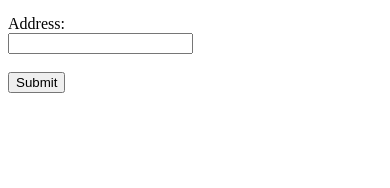
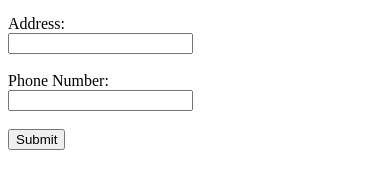
Before and after one commit to sami7x/forking, a plain HTML site: page index.html in a window 390 px wide. Shown: the part 122-310 px from the top of the page. Drawn offline with Linux system fonts and the light colour scheme.

Commit message:
phone number added

```diff
--- a/index.html
+++ b/index.html
@@ -19,6 +19,12 @@
         <input name ="address" type="text">
         <br>
         <br>
+
+        <label> Phone Number: </label>
+        <br>
+        <input name ="phoneNumber" type="number">
+        <br>
+        <br>
         <button> Submit</button>
     </form>
 
```
